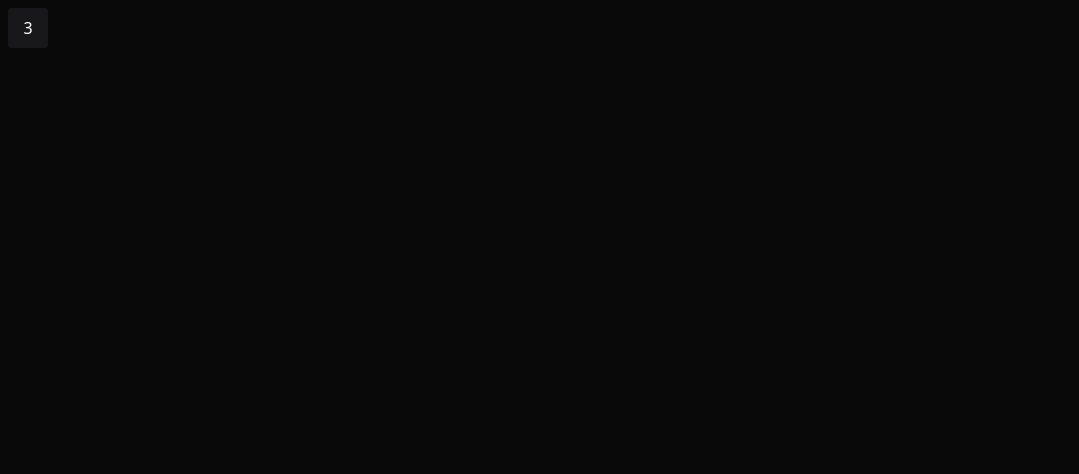
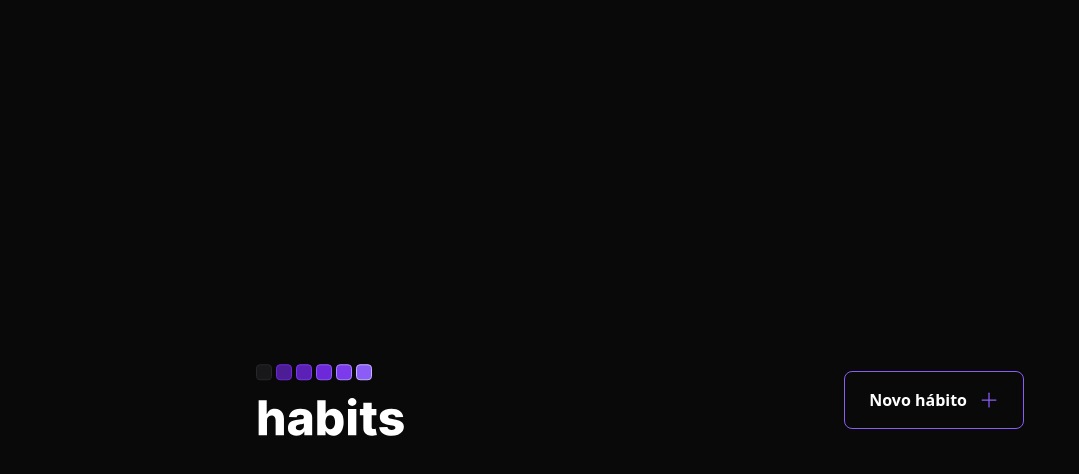
Before and after one commit to GabriPires/habits-web, a React (Vite) app: page / in a window 1280 px wide. Shown: the top 474 px of the page, without its empty margins (0-1079 px from the left). Built offline with nearby package versions, Linux system fonts and the light colour scheme.

Commit message:
new header component

```diff
--- a/index.html
+++ b/index.html
@@ -6,7 +6,7 @@
     <meta name="viewport" content="width=device-width, initial-scale=1.0" />
     <title>Habits Tracker</title>
   </head>
-  <body class="bg-background">
+  <body class="bg-background text-white">
     <div id="root"></div>
     <script type="module" src="/src/main.tsx"></script>
   </body>
--- a/package.json
+++ b/package.json
@@ -9,6 +9,7 @@
     "preview": "vite preview"
   },
   "dependencies": {
+    "phosphor-react": "^1.4.1",
     "react": "^18.2.0",
     "react-dom": "^18.2.0"
   },
--- a/src/App.tsx
+++ b/src/App.tsx
@@ -1,7 +1,12 @@
+import { Header } from './components/Header';
 import './styles/global.css';
 
-import { Habit } from './components/Habit';
-
 export function App() {
-  return <Habit completed={3} />;
+  return (
+    <div className="w-screen h-screen flex justify-center items-center">
+      <div className="w-full max-w-5xl px-6 flex flex-col gap-16">
+        <Header />
+      </div>
+    </div>
+  );
 }
--- /dev/null
+++ b/src/components/Header.tsx
@@ -0,0 +1,18 @@
+import { Plus } from 'phosphor-react';
+
+import logoImg from '../assets/logo.svg';
+
+export const Header = () => {
+  return (
+    <div className="w-full max-w-3xl mx-auto flex items-center justify-between">
+      <img src={logoImg} alt="Habits" />
+      <button
+        type="button"
+        className="border border-violet-500 font-semibold rounded-lg px-6 py-4 flex items-center gap-3 hover:border-violet-300"
+      >
+        Novo hábito
+        <Plus size={20} className="text-violet-500" />
+      </button>
+    </div>
+  );
+};
```
Also changed, not shown: src/assets/logo.svg (added), 1 other file (tests, documents, lock files or other folders).
